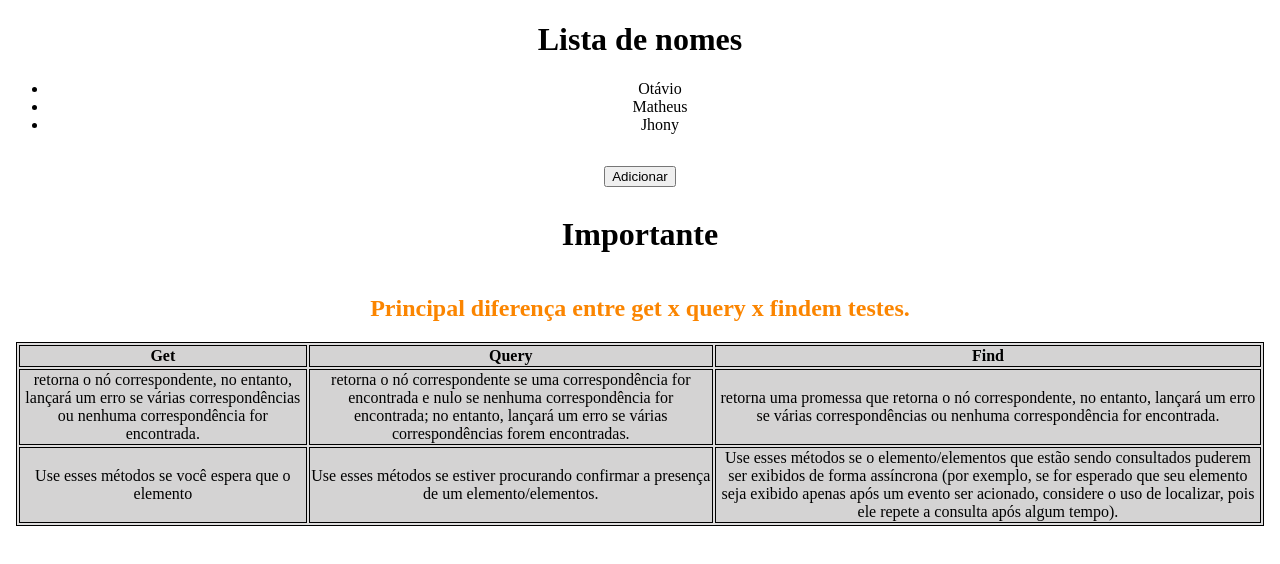
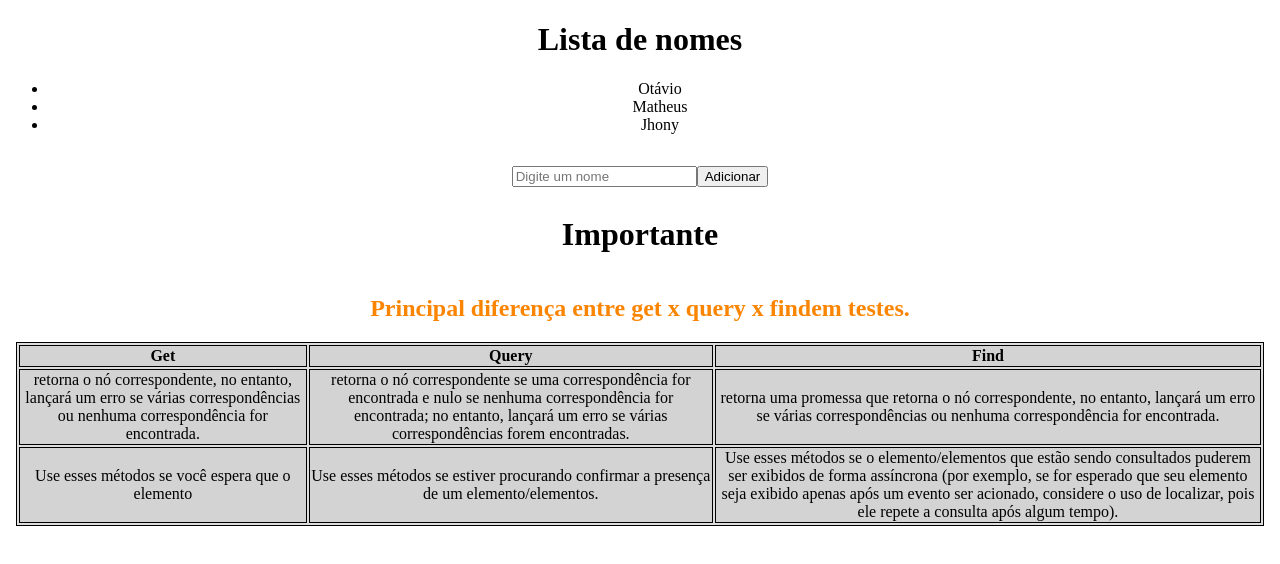
Before and after one commit to otavioaraujo08/react-unitary-tests, a React (Create React App) app: page / in a window 1280 px wide. Shown: the top 564 px of the page. Built offline with nearby package versions, Linux system fonts and the light colour scheme.

Commit message:
feat: test with form function

```diff
--- a/src/App.tsx
+++ b/src/App.tsx
@@ -2,10 +2,13 @@ import { useState } from "react";
 import { Notion } from "./Notion";
 
 const App = () => {
+  const [newItem, setNewItem] = useState("");
   const [listNames, setListNames] = useState(["Otávio", "Matheus", "Jhony"]);
 
   function handleUpdateListName() {
-    setListNames((state) => [...state, "Novo"]);
+    setTimeout(() => {
+      setListNames((state) => [...state, newItem]);
+    }, 500);
   }
   return (
     <>
@@ -17,6 +20,12 @@ const App = () => {
             <li key={name}>{name}</li>
           ))}
         </ul>
+
+        <input
+          placeholder="Digite um nome"
+          value={newItem}
+          onChange={(event) => setNewItem(event.target.value)}
+        />
 
         <button onClick={handleUpdateListName} style={{ marginTop: "1rem" }}>
           Adicionar
```
Also changed, not shown: 1 other file (tests, documents, lock files or other folders).
